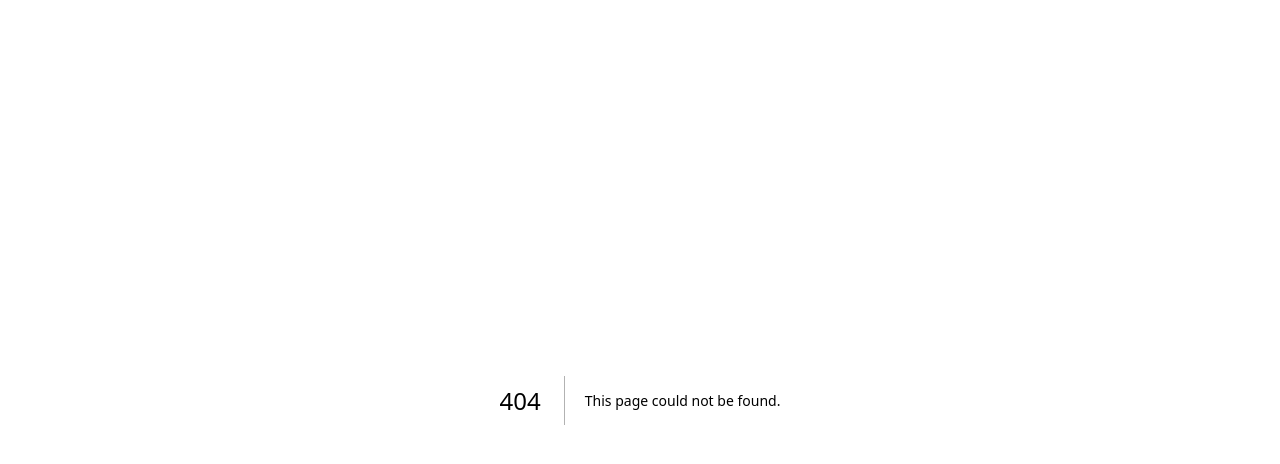
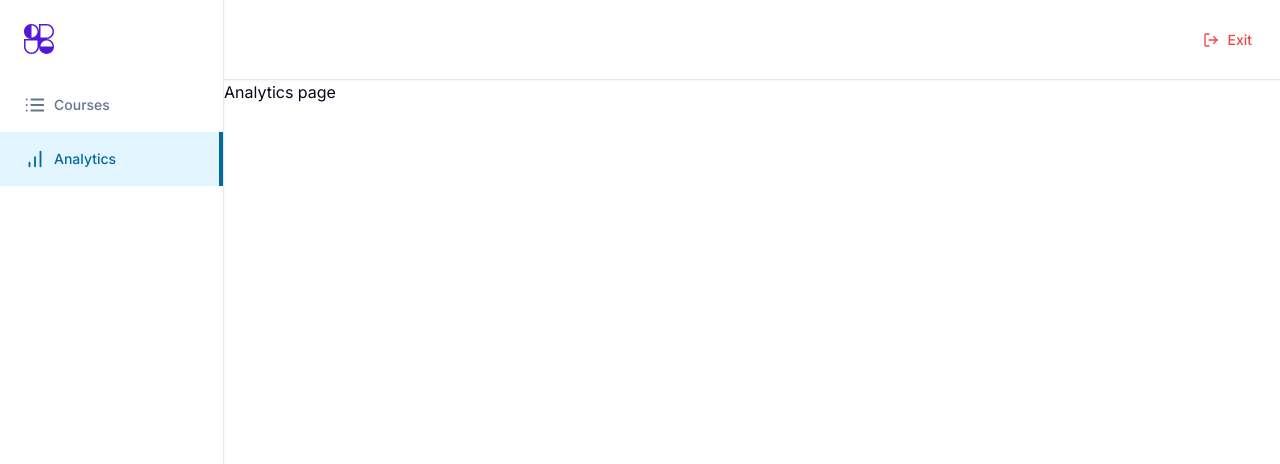
Before and after one commit to kirtiraj22/coursify, a Next.js app: page /teacher/analytics in a window 1280 px wide. Before the commit this address had no page. Shown: the top 464 px of the page. Built offline with nearby package versions, Linux system fonts and the light colour scheme.

Commit message:
added teacher page && dynamic routes

```diff
--- /dev/null
+++ b/app/(dashboard)/(routes)/teacher/analytics/page.tsx
@@ -0,0 +1,9 @@
+const AnalyticsPage = () => {
+    return(
+        <div>
+            Analytics page
+        </div>
+    )
+}
+
+export default AnalyticsPage;
--- /dev/null
+++ b/app/(dashboard)/(routes)/teacher/courses/page.tsx
@@ -0,0 +1,9 @@
+const CoursesPage = () => {
+    return(
+        <div>
+            Courses page!
+            </div>
+    )
+}
+
+export default CoursesPage;
--- a/app/(dashboard)/_components/sidebar-routes.tsx
+++ b/app/(dashboard)/_components/sidebar-routes.tsx
@@ -1,6 +1,7 @@
 "use client"
-import { Compass, Layout } from "lucide-react"
+import { BarChart, Compass, Layout, List } from "lucide-react"
 import { SidebarItem } from "./sidebar-item"
+import { usePathname } from "next/navigation"
 
 const guestRoutes = [
     {
@@ -12,10 +13,28 @@
         icon: Compass,
         label: "Browse",
         href:"/search",
+    },
+]
+
+const teacherRoutes = [
+    {
+        icon: List,
+        label: "Courses",
+        href: "/teacher/courses"
+    },
+    {
+        icon: BarChart,
+        label: "Analytics",
+        href: "/teacher/analytics"
     }
 ]
+
 export const SidebarRoutes = () => {
-    const routes = guestRoutes;
+    const pathname = usePathname();
+
+    const isTeacherPage = pathname?.includes("/teacher")
+
+    const routes = isTeacherPage ? teacherRoutes : guestRoutes;
     return(
         <div className="flex flex-col w-full">
             {
--- a/app/(dashboard)/layout.tsx
+++ b/app/(dashboard)/layout.tsx
@@ -10,7 +10,7 @@
 			<div className="hidden md:flex h-full w-56 flex-col fixed inset-y-0 z-50">
 				<Sidebar />
 			</div>
-			<main className="md:pl-56 h-full">{children}</main>
+			<main className="md:pl-56 pt-[80px] h-full">{children}</main>
 		</div>
 	);
 };
--- a/components/navbar-routes.tsx
+++ b/components/navbar-routes.tsx
@@ -1,11 +1,34 @@
 "use client";
 
 import { UserButton } from "@clerk/nextjs";
+import { usePathname } from "next/navigation";
+import { Button } from "./ui/button";
+import { LogOut } from "lucide-react";
+import Link from "next/link";
 
 export const NavbarRoutes = () => {
-    return(
-        <div className="flex gap-x-2 ml-auto">
-            <UserButton />
-        </div>
-    )
-}
+	const pathname = usePathname();
+
+	const isTeacherPage = pathname?.startsWith("/teacher");
+	const isPlayerPage = pathname?.includes("/chapter");
+
+	return (
+		<div className="flex gap-x-2 ml-auto">
+			{isTeacherPage || isPlayerPage ? (
+				<Link href="/">
+					<Button size="sm" variant="destructiveRed">
+						<LogOut className="h-4 w-4 mr-2" />
+						Exit
+					</Button>
+				</Link>
+			) : (
+				<Link href="/teacher/courses">
+					<Button size="sm" variant="ghost">
+						Teacher mode
+					</Button>
+				</Link>
+			)}
+			<UserButton afterSignOutUrl="/" />
+		</div>
+	);
+};
--- a/components/ui/button.tsx
+++ b/components/ui/button.tsx
@@ -18,6 +18,8 @@
           "bg-secondary text-secondary-foreground hover:bg-secondary/80",
         ghost: "hover:bg-accent hover:text-accent-foreground",
         link: "text-primary underline-offset-4 hover:underline",
+        destructiveRed:
+          "hover:text-accent-foreground text-destructive hover:bg-destructive hover:text-primary-foreground"
       },
       size: {
         default: "h-10 px-4 py-2",
```
